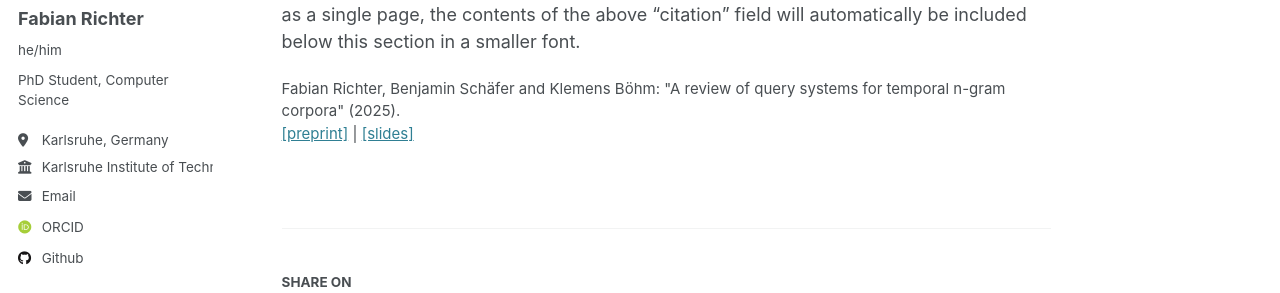
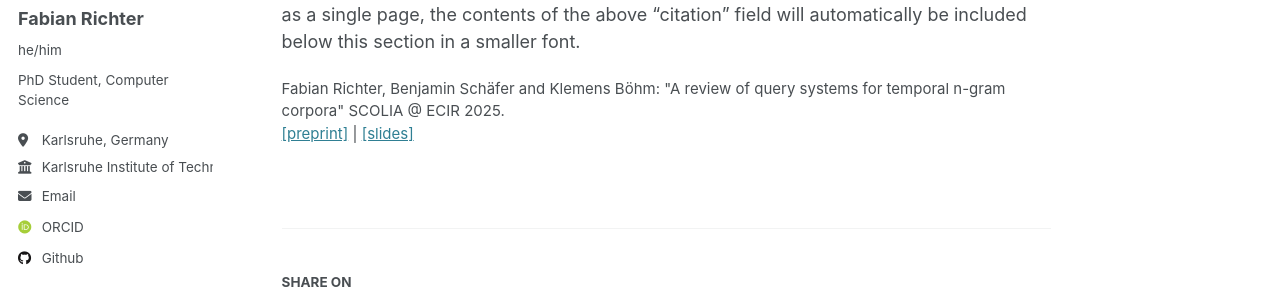
Before and after one commit to FR2501/fr2501.github.io, a Jekyll site: the page built from _publications/2025-04-10-query-system-review.md, in a window 1280 px wide and 1112 px high. Shown: the part 283-576 px from the top of the window. Built offline with Jekyll 4.4.1, drawn with Linux system fonts in a browser that asks for light colours; some web fonts are replaced.

Commit message:
changed citation format

```diff
--- a/_publications/2025-04-10-query-system-review.md
+++ b/_publications/2025-04-10-query-system-review.md
@@ -6,7 +6,7 @@ date: 2025-04-10
 venue: 'SCOLIA @ ECIR 2025'
 slidesurl: 'http://fr2501.github.io/files/slides-query-system-review.pdf'
 preprinturl: 'http://fr2501.github.io/files/preprint-query-system-review.pdf'
-citation: 'Fabian Richter, Benjamin Schäfer and Klemens Böhm: &quot;A review of query systems for temporal n-gram corpora&quot; (2025).'
+citation: 'Fabian Richter, Benjamin Schäfer and Klemens Böhm: &quot;A review of query systems for temporal n-gram corpora&quot; SCOLIA @ ECIR 2025.'
 ---
 
 The contents above will be part of a list of publications, if the user clicks the link for the publication than the contents of section will be rendered as a full page, allowing you to provide more information about the paper for the reader. When publications are displayed as a single page, the contents of the above "citation" field will automatically be included below this section in a smaller font.
```
Also changed, not shown: _publications/2024-12-31-workflow-gbnc.md (+1 -1 lines).
